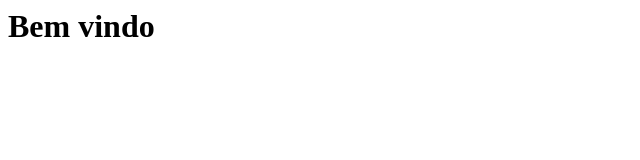
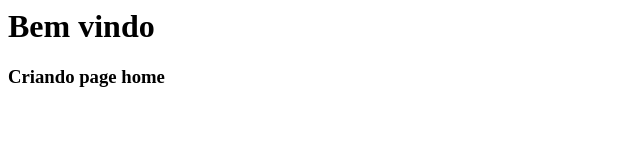
Before and after one commit to repicco/curso_github, a plain HTML site: page index.html in a window 1280 px wide. Shown: the whole page, without its empty margins (0-640 px from the left). Drawn offline with Linux system fonts and the light colour scheme.

Commit message:
atualizando branch page home

```diff
--- a/index.html
+++ b/index.html
@@ -1 +1,3 @@
 <h1>Bem vindo</h1>
+
+<h3>Criando page home</h3>
```
Also changed, not shown: 1 other file.
